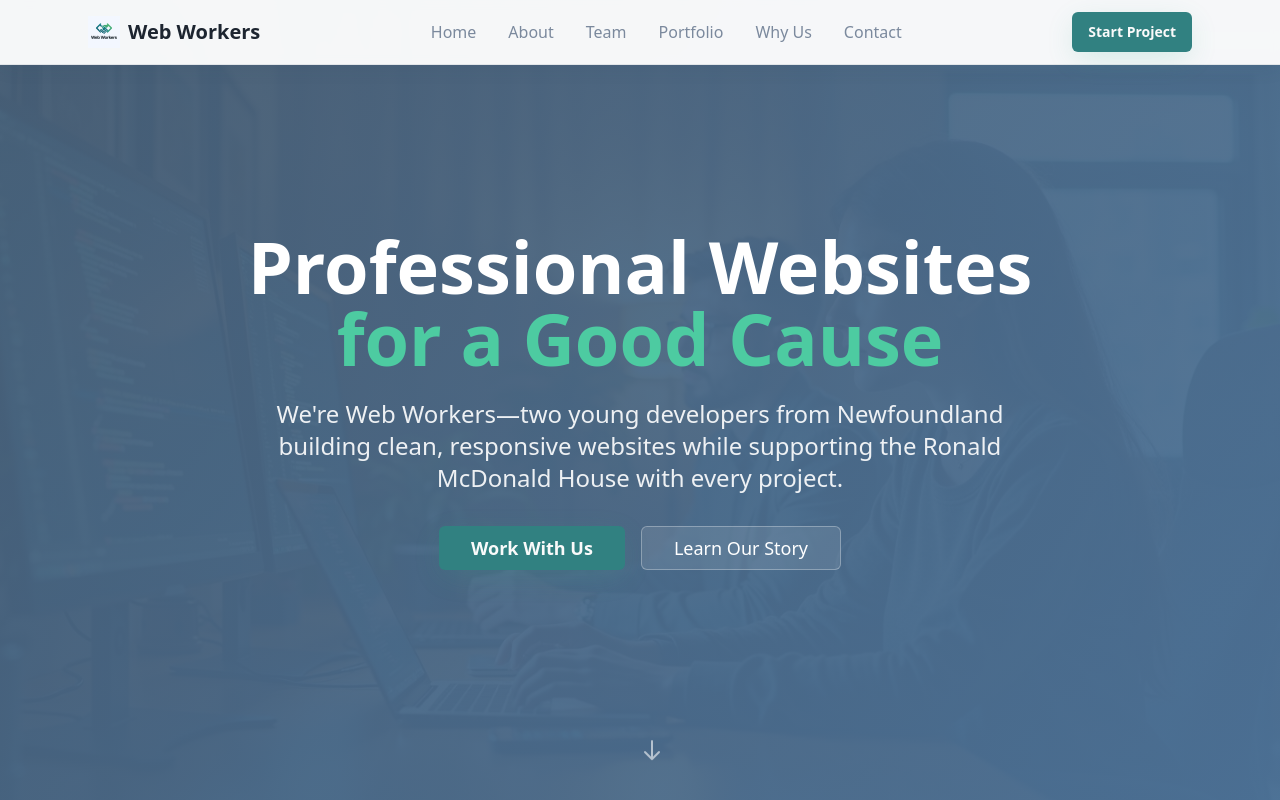
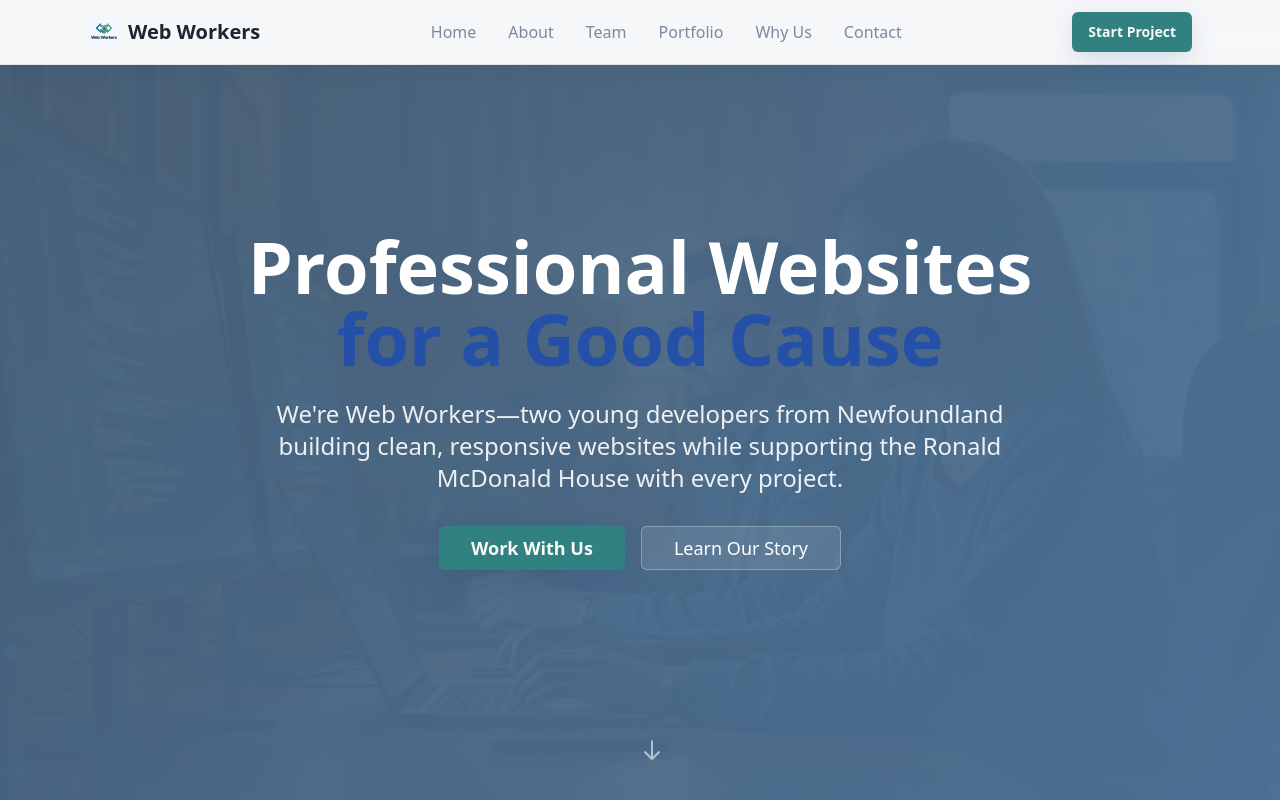
Before and after one commit to papiSKUNK/webworkers, a React (Vite) app: page / in a window 1280 px wide. Shown: the top 800 px of the page. Built offline with nearby package versions, Linux system fonts and the light colour scheme; the HTML template or start-up script is replaced by a standard one.

Commit message:
Refactor: Change accent colors

```diff
--- a/src/index.css
+++ b/src/index.css
@@ -15,10 +15,10 @@
     --primary-foreground: 0 0% 98%;
     --primary-glow: 210 50% 35%;
 
-    /* Community Secondary - Professional Green */
-    --secondary: 160 50% 45%;
+    /* Community Secondary - Professional Dark Blue */
+    --secondary: 220 60% 30%;
     --secondary-foreground: 0 0% 98%;
-    --secondary-glow: 160 55% 55%;
+    --secondary-glow: 220 65% 40%;
 
     /* Accent - Trustworthy Teal */
     --accent: 180 45% 35%;
```
